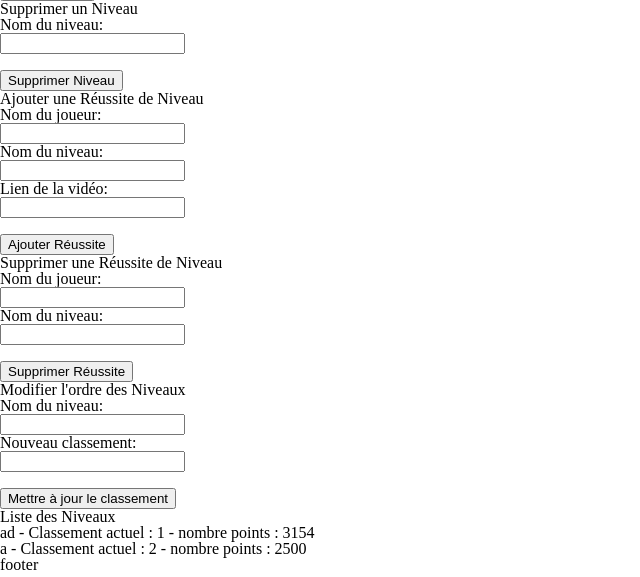
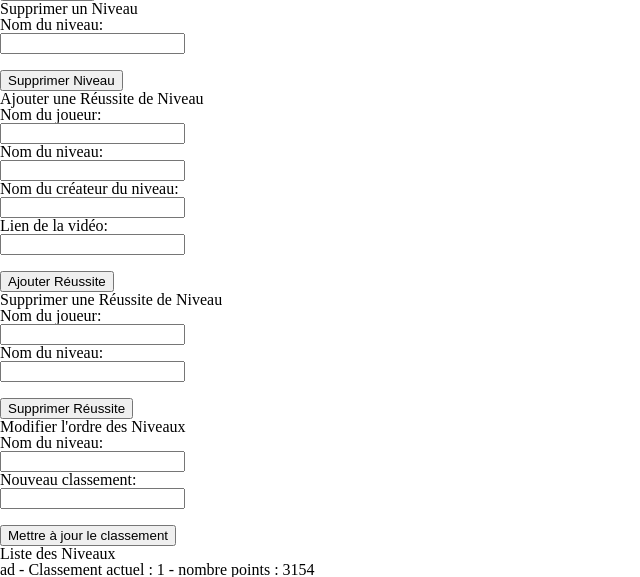
Before and after one commit to TimeoBlondeleauDubois/Frozen-Liste, a Flask app: page /admin in a window 1280 px wide. Shown: the part 290-867 px from the top of the page, without its empty margins (0-640 px from the left). Run offline with Flask 3, Linux system fonts and the light colour scheme; a user stored in the database is signed in; data comes from the database, SQL or seed files in the repository; both versions use the stored data as it was after the commit; style sheets or scripts are compiled from the project's sources.

Commit message:
chore: Add createurs field to JoueurNiveau table and form

```diff
--- a/app.py
+++ b/app.py
@@ -45,6 +45,7 @@ def init_db():
         joueur_id INTEGER,
         niveau_id INTEGER,
         video_url TEXT,
+        createurs TEXT,
         FOREIGN KEY (joueur_id) REFERENCES Joueur(id),
         FOREIGN KEY (niveau_id) REFERENCES Niveau(id),
         PRIMARY KEY (joueur_id, niveau_id)
@@ -190,6 +191,7 @@ def reussir_niveau():
     nom_joueur = request.form['nom_joueur']
     nom_niveau = request.form['nom_niveau']
     video_url = request.form['video_url']
+    createurs = request.form['createurs']
     connection = sqlite3.connect('DataBase.db')
     cursor = connection.cursor()
 
@@ -218,9 +220,9 @@ def reussir_niveau():
         return f'Erreur : Le joueur {nom_joueur} a déjà réussi le niveau {nom_niveau}'
 
     cursor.execute('''
-    INSERT INTO JoueurNiveau (joueur_id, niveau_id, video_url)
-    VALUES (?, ?, ?)
-    ''', (joueur_id, niveau_id, video_url))
+    INSERT INTO JoueurNiveau (joueur_id, niveau_id, video_url, createurs)
+    VALUES (?, ?, ?, ?)
+    ''', (joueur_id, niveau_id, video_url, createurs))
 
     cursor.execute('''
     UPDATE Niveau
@@ -240,7 +242,7 @@ def reussir_niveau():
 
     print(f'Points ajoutés au joueur {nom_joueur}: {points}')
 
-    return f'Joueur {nom_joueur} a réussi le niveau {nom_niveau} et a gagné {points} points avec la vidéo : {video_url}'
+    return f'Joueur {nom_joueur} a réussi le niveau {nom_niveau} by {createurs} et a gagné {points} points avec la vidéo : {video_url}'
 
 @app.route('/modifier_ordre_niveaux', methods=['POST'])
 def modifier_ordre_niveaux():
--- a/templates/admin.html
+++ b/templates/admin.html
@@ -37,6 +37,8 @@
         <input type="text" id="nom_joueur" name="nom_joueur"><br>
         <label for="nom_niveau">Nom du niveau:</label><br>
         <input type="text" id="nom_niveau" name="nom_niveau"><br>
+        <label for="createurs">Nom du créateur du niveau:</label><br>
+        <input type="text" id="createurs" name="createurs"><br>
         <label for="video_url">Lien de la vidéo:</label><br>
         <input type="text" id="video_url" name="video_url"><br><br>
         <input type="submit" value="Ajouter Réussite">
```
Also changed, not shown: DataBase.db.
